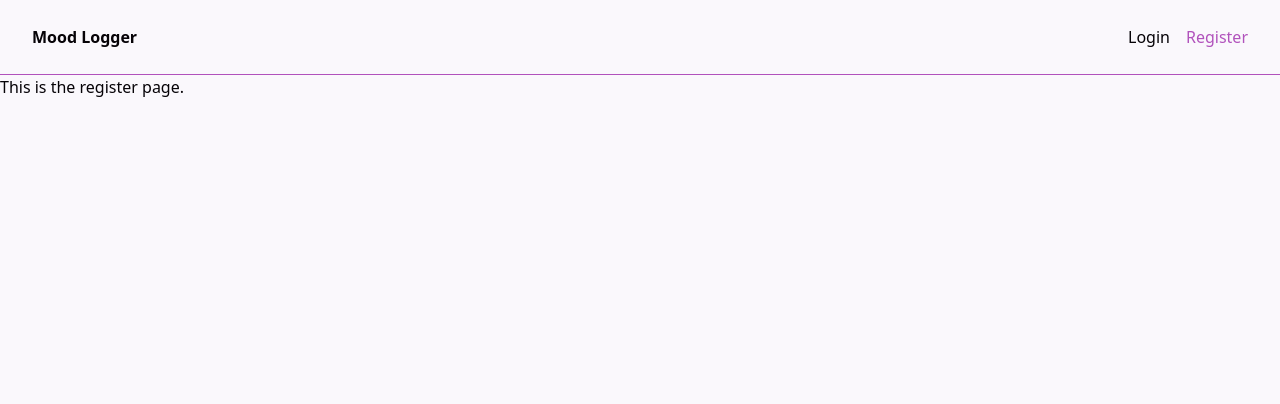
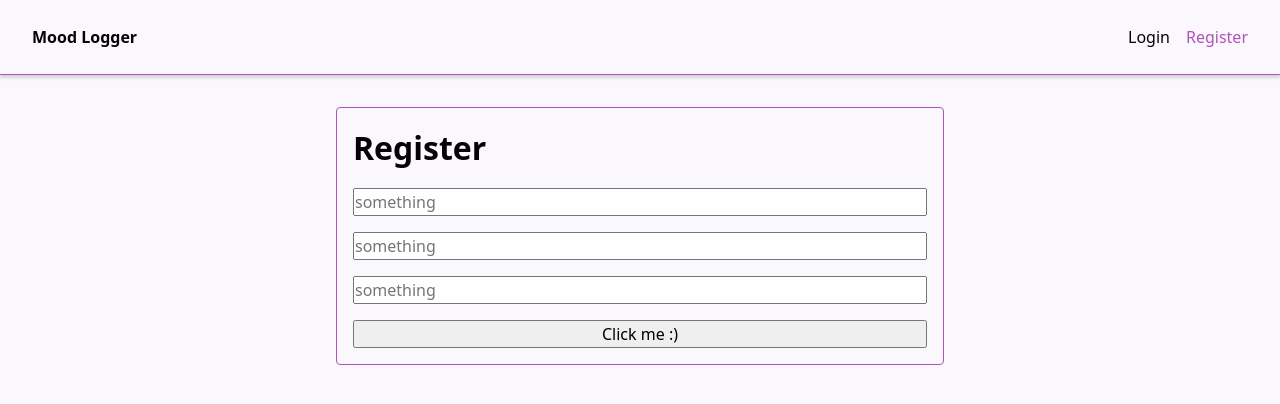
Before and after one commit to jonmico/mood-logger-client, a React (Vite) app: page /register in a window 1280 px wide. Shown: the top 404 px of the page. Built offline with nearby package versions, Linux system fonts and the light colour scheme.

Commit message:
Adds some layout to the register page.

```diff
--- a/src/App.module.css
+++ b/src/App.module.css
@@ -3,3 +3,7 @@
   grid-template-rows: 75px 1fr;
   min-height: 100vh;
 }
+
+.outlet {
+  padding: 2rem;
+}
--- a/src/App.tsx
+++ b/src/App.tsx
@@ -6,7 +6,9 @@ export default function App() {
   return (
     <div className={styles.app}>
       <Navbar />
-      <Outlet />
+      <div className={styles.outlet}>
+        <Outlet />
+      </div>
     </div>
   );
 }
--- a/src/components/Navbar.module.css
+++ b/src/components/Navbar.module.css
@@ -4,6 +4,7 @@
   align-items: center;
   border-bottom: 1px solid var(--primary);
   padding: 0rem 2rem;
+  box-shadow: rgba(0, 0, 0, 0.15) 0px 3px 3px 0px;
 }
 
 .auth {
--- /dev/null
+++ b/src/pages/Register.module.css
@@ -0,0 +1,20 @@
+.registerPageContainer {
+  display: flex;
+  justify-content: center;
+}
+
+.registerFormContainer {
+  width: 50%;
+  border: 1px solid var(--primary);
+  border-radius: 4px;
+  padding: 1rem;
+  display: flex;
+  flex-direction: column;
+  gap: 1rem;
+}
+
+.registerForm {
+  display: flex;
+  flex-direction: column;
+  gap: 1rem;
+}
--- a/src/pages/Register.tsx
+++ b/src/pages/Register.tsx
@@ -1,3 +1,17 @@
+import styles from "./Register.module.css";
+
 export default function Register() {
-  return <div>This is the register page.</div>;
+  return (
+    <div className={styles.registerPageContainer}>
+      <div className={styles.registerFormContainer}>
+        <h1>Register</h1>
+        <form className={styles.registerForm}>
+          <input type="text" placeholder="something" />
+          <input type="text" placeholder="something" />
+          <input type="text" placeholder="something" />
+          <button>Click me :)</button>
+        </form>
+      </div>
+    </div>
+  );
 }
```
